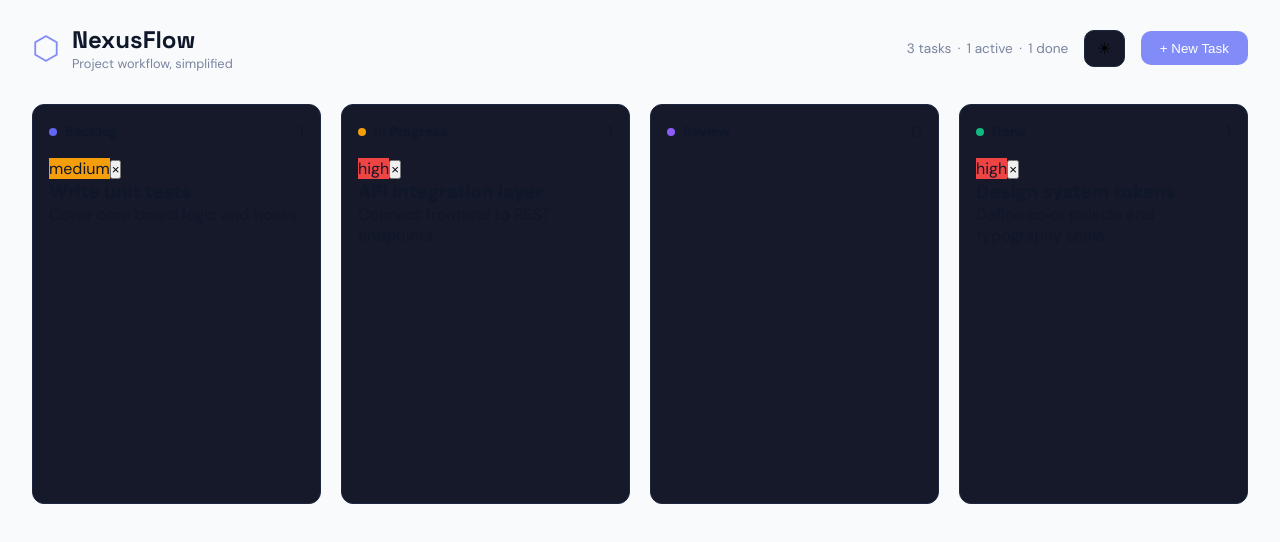
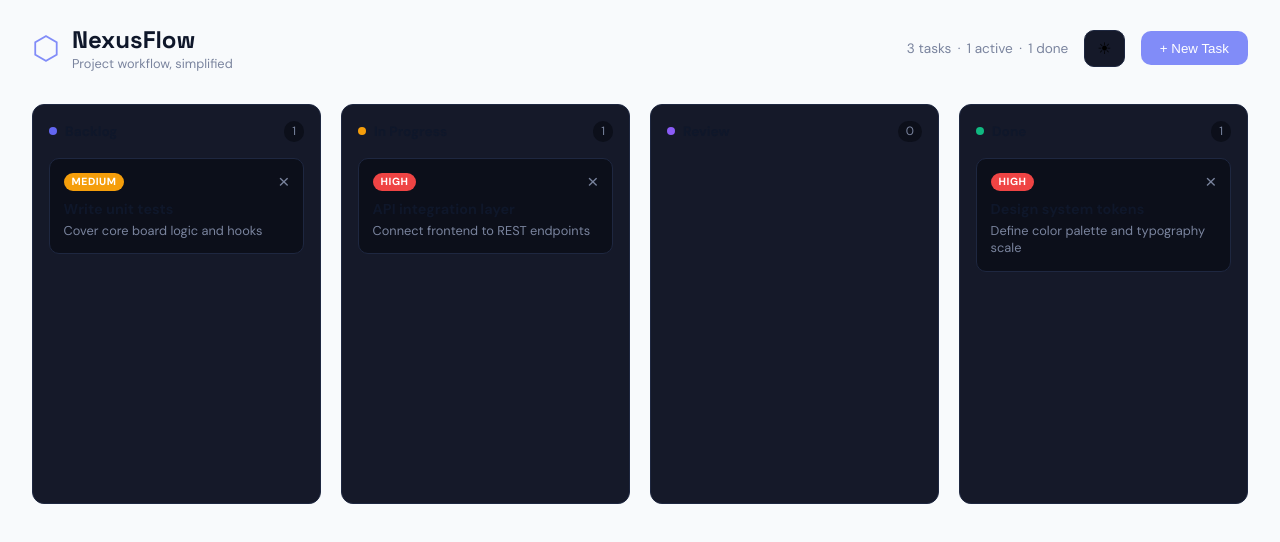
Before and after one commit to Jsingh651/nexusflow, a React (Vite) app: page / in a window 1280 px wide. Shown: the top 542 px of the page. Built offline with nearby package versions, Linux system fonts and the light colour scheme; the HTML template or start-up script is replaced by a standard one.

Commit message:
adjust spacing (part 3)

```diff
--- a/src/index.css
+++ b/src/index.css
@@ -149,3 +149,80 @@
   font-weight: 600;
   flex: 1;
 }
+
+.column-count {
+  font-size: 0.75rem;
+  color: var(--text-muted);
+  background: var(--bg);
+  padding: 0.15rem 0.5rem;
+  border-radius: 99px;
+}
+
+.column-tasks {
+  display: flex;
+  flex-direction: column;
+  gap: 0.75rem;
+}
+
+.task-card {
+  background: var(--bg);
+  border: 1px solid var(--border);
+  border-radius: var(--radius);
+  padding: 0.85rem;
+  cursor: grab;
+  transition: transform 0.15s, box-shadow 0.15s;
+}
+
+.task-card:hover {
+  transform: translateY(-2px);
+  box-shadow: var(--shadow);
+}
+
+.task-card:active { cursor: grabbing; }
+
+.task-header {
+  display: flex;
+  justify-content: space-between;
+  align-items: center;
+  margin-bottom: 0.5rem;
+}
+
+.priority-badge {
+  font-size: 0.65rem;
+  text-transform: uppercase;
+  color: white;
+  padding: 0.15rem 0.5rem;
+  border-radius: 99px;
+  font-weight: 600;
+  letter-spacing: 0.05em;
+}
+
+.btn-delete {
+  background: none;
+  border: none;
+  color: var(--text-muted);
+  font-size: 1.2rem;
+  cursor: pointer;
+  line-height: 1;
+}
+
+.btn-delete:hover { color: #ef4444; }
+
+.task-card h3 {
+  font-size: 0.9rem;
+  font-weight: 600;
+  margin-bottom: 0.25rem;
+}
+
+.task-card p {
+  font-size: 0.8rem;
+  color: var(--text-muted);
+  line-height: 1.4;
+}
+
+.modal-overlay {
+  position: fixed;
+  inset: 0;
+  background: rgba(0,0,0,0.5);
+  display: flex;
+  align-items: center;
```
